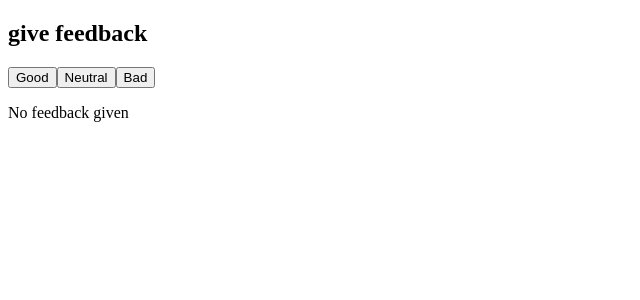
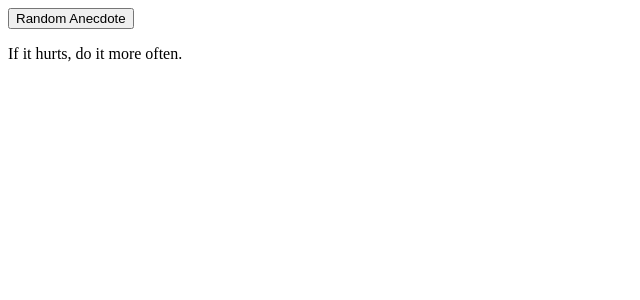
Before and after one commit to hangwl/fullstackopen, a React (Create React App) app in the folder part1/: page / in a window 1280 px wide. Shown: the top 300 px of the page, without its empty margins (0-640 px from the left). Built offline with nearby package versions, Linux system fonts and the light colour scheme.

Commit message:
Exercise 1.12

```diff
--- a/part1/src/App.js
+++ b/part1/src/App.js
@@ -1,76 +1,28 @@
 import { useState } from 'react'
 
-const Button = (props) => (
-  <button onClick={props.handleClick}>
-    {props.text}
-  </button>
-)
-const FeedbackButtons = ({ handleGood, handleNeutral, handleBad }) => (
-  <div>
-    <Button handleClick={handleGood} text="Good"></Button>
-    <Button handleClick={handleNeutral} text="Neutral"></Button>
-    <Button handleClick={handleBad} text="Bad"></Button>
-  </div>
-)
+const App = () => {
+  const anecdotes = [
+    'If it hurts, do it more often.',
+    'Adding manpower to a late software project makes it later!',
+    'The first 90 percent of the code accounts for the first 10 percent of the development time...The remaining 10 percent of the code accounts for the other 90 percent of the development time.',
+    'Any fool can write code that a computer can understand. Good programmers write code that humans can understand.',
+    'Premature optimization is the root of all evil.',
+    'Debugging is twice as hard as writing the code in the first place. Therefore, if you write the code as cleverly as possible, you are, by definition, not smart enough to debug it.',
+    'Programming without an extremely heavy use of console.log is same as if a doctor would refuse to use x-rays or blood tests when diagnosing patients.',
+    'The only way to go fast, is to go well.'
+  ]
 
-const Statistics = ({ good, neutral, bad, all, average, positive }) => (
-  <div>
-    <h2>statistics</h2>
-    <table>
-      <tbody>
-        <tr>
-          <td>good</td>
-          <td>{good}</td>
-        </tr>
-        <tr>
-          <td>neutral</td>
-          <td>{neutral}</td>
-        </tr>
-        <tr>
-          <td>bad</td>
-          <td>{bad}</td>
-        </tr>
-        <tr>
-          <td>all</td>
-          <td>{all}</td>
-        </tr>
-        <tr>
-          <td>average</td>
-          <td>{average}</td>
-        </tr>
-        <tr>
-          <td>positive</td>
-          <td>{positive.toFixed(2)}%</td>
-        </tr>
-      </tbody>
-    </table>
-  </div>
-)
+  const [selected, setSelected] = useState(0)
 
-const App = () => {
-  // save clicks of each button to its own state
-  const [good, setGood] = useState(0)
-  const [neutral, setNeutral] = useState(0)
-  const [bad, setBad] = useState(0)
-
-  const all = good+neutral+bad
-  const average = (good-bad)/all
-  const positive = 100*good/all
-
-  const hasFeedback = all > 0
+  const generateRandomQuote = () => setSelected(Math.floor(Math.random() * anecdotes.length))
 
   return (
     <div>
-      <h2>give feedback</h2>
-      <FeedbackButtons
-        handleGood={() => setGood(good + 1)}
-        handleNeutral={() => setNeutral(neutral + 1)}
-        handleBad={() => setBad(bad + 1)}
-      />
-      {hasFeedback ? (<Statistics good={good} neutral={neutral} bad={bad} all={all} average={average} positive={positive} />)
-      : (<p>No feedback given</p>)}
+      <button onClick={generateRandomQuote}>Random Anecdote</button>
+      <p>{anecdotes[selected]}</p>
     </div>
   )
 }
 
+
 export default App
```
